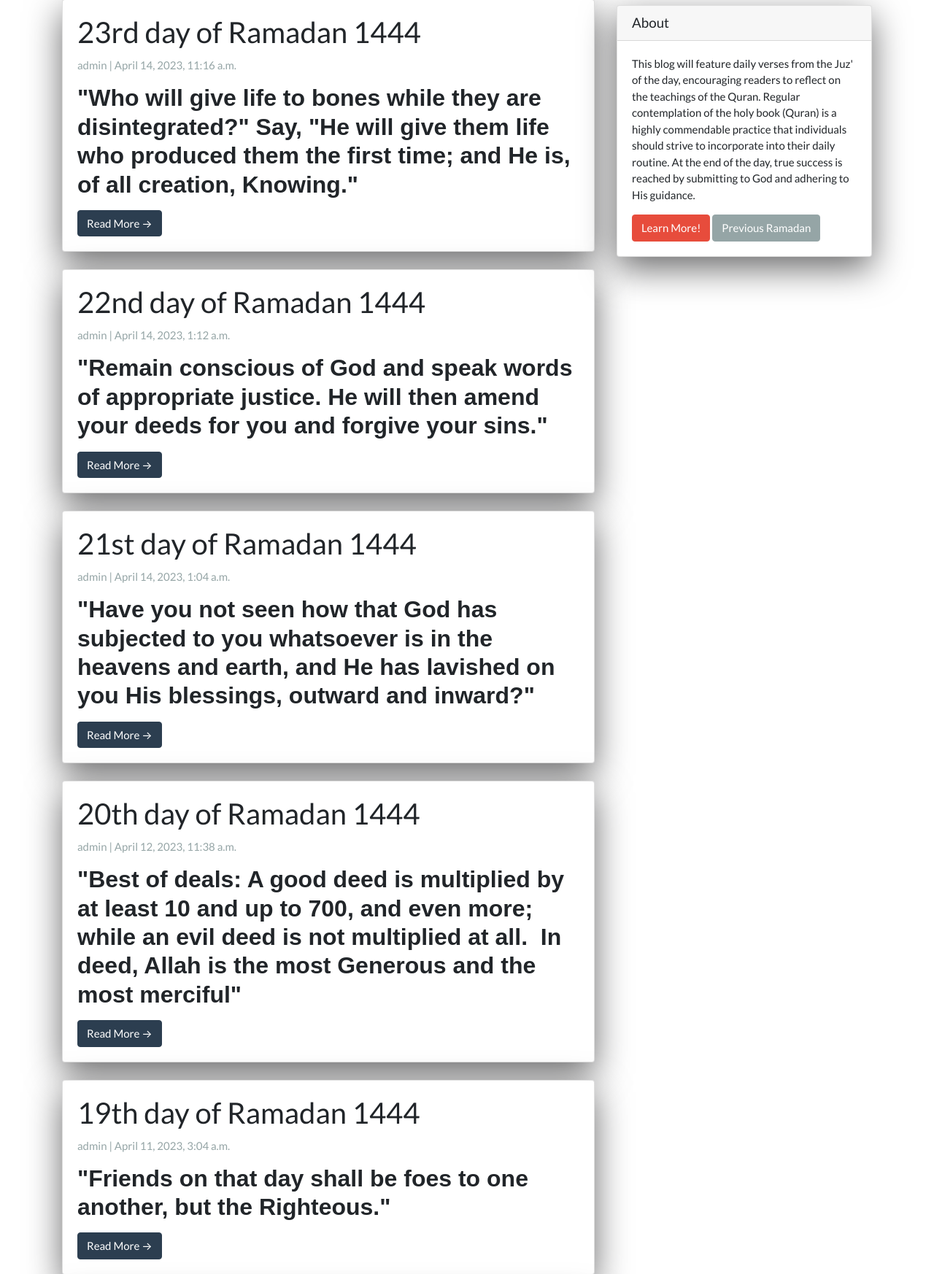
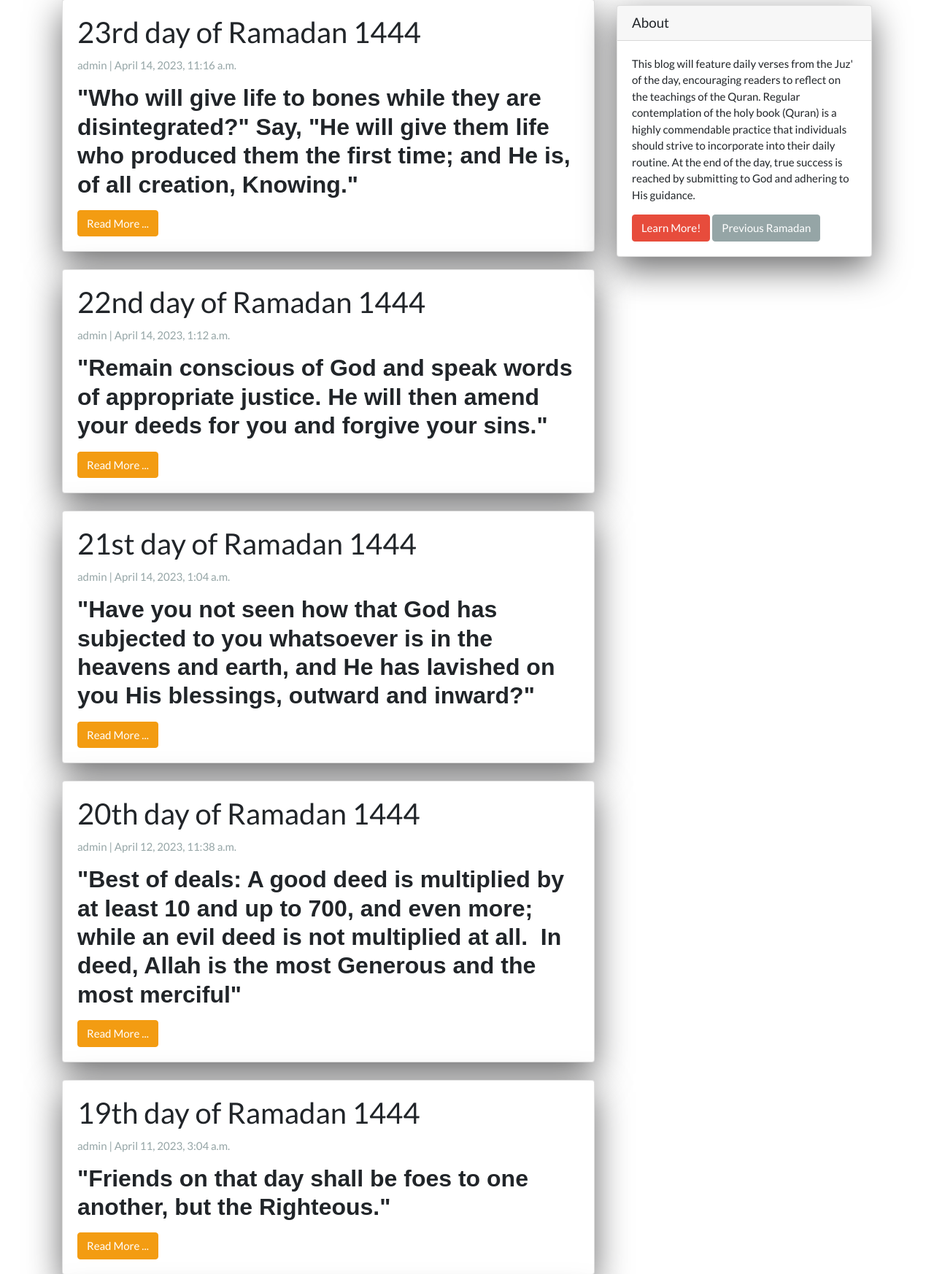
Before and after one commit to Redwa/QuranBlog, a Django app: page / in a window 1280 px wide. Shown: the part 212-1958 px from the top of the page at 73% size. Run offline with Django 3.2, Linux system fonts and the light colour scheme; data comes from the database, SQL or seed files in the repository; some libraries are stand-ins or nearby versions.

Commit message:
Add btn-warning to index

```diff
--- a/App/templates/index.html
+++ b/App/templates/index.html
@@ -23,7 +23,7 @@
           <h2 class="card-title">{{ post.title }}</h2>
           <p class="card-text text-muted h6">{{ post.author }} | {{ post.created_on}} </p>
           <p class="card-text">{{post.summary | safe}}</p> <!--lice:":200" -->
-          <a href="{% url 'post_detail' post.slug  %}" class="btn btn-primary">Read More &rarr;</a>
+          <a href="{% url 'post_detail' post.slug  %}" class="btn btn-warning">Read More ...</a>
         </div>
       </div>
       {% endfor %}
```
